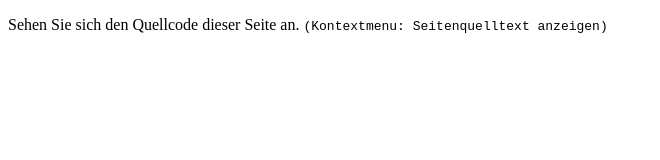
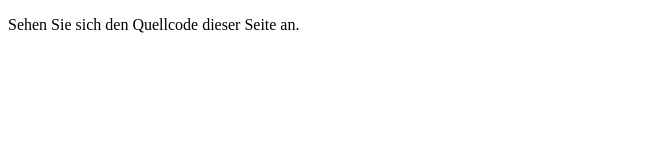
Before and after one commit to andreascoors/special-happiness, a plain HTML site: page index.html in a window 1280 px wide. Shown: the whole page, without its empty margins (0-660 px from the left). Drawn offline with Linux system fonts and the light colour scheme.

Commit message:
kleine Dinge angepasst -Grundgerüst geschrieben

```diff
--- a/index.html
+++ b/index.html
@@ -6,8 +6,6 @@
     <title>Titel der Seite | Name der Website</title>
   </head>
   <body>
-    <!-- Sichtbarer Dokumentinhalt im body -->
-    <p>Sehen Sie sich den Quellcode dieser Seite an.
-      <kbd>(Kontextmenu: Seitenquelltext anzeigen)</kbd></p>
+    <p>Sehen Sie sich den Quellcode dieser Seite an.</p>
   </body>
 </html>
```
